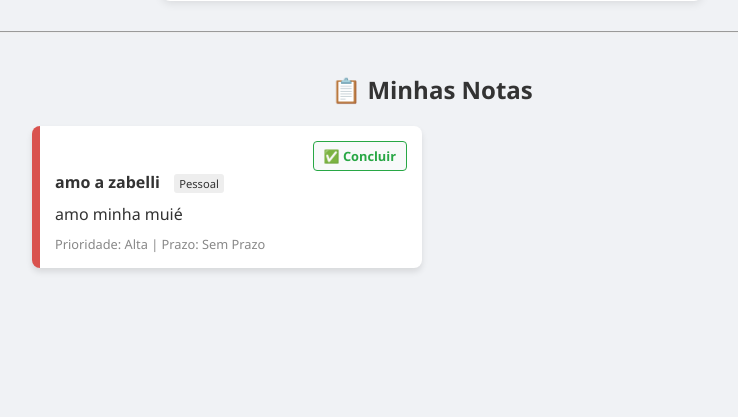
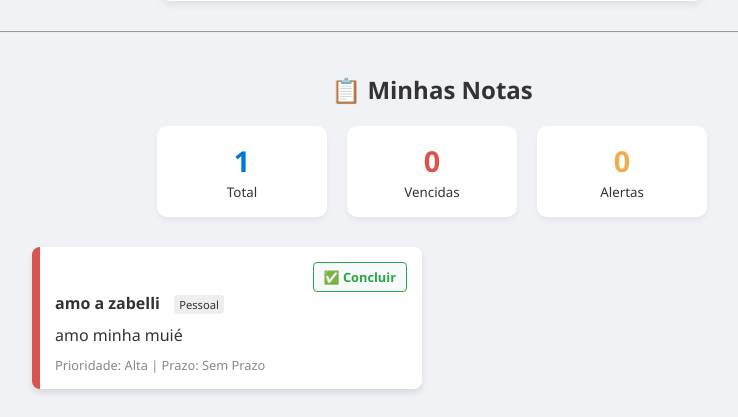
Before and after one commit to Mylutsu/painel_pessoal, a Flask app: page / in a window 1280 px wide. Shown: the part 615-1032 px from the top of the page, without its empty margins (208-946 px from the left). Before the commit the page ends 887 px from the top, so only its background shows below. Run offline with Flask 3, Linux system fonts and the light colour scheme; data comes from the database, SQL or seed files in the repository; both versions use the stored data as it was after the commit.

Commit message:
feat: adiciona dashboard de resumo e contador automático de notas

```diff
--- a/app.py
+++ b/app.py
@@ -41,6 +41,12 @@ def index():
     hoje = date.today() #pega a data atual
     notas_processadas = []
 
+
+    #CONTADORES PARA O DASH BOARD
+    total_vencidas = 0
+    total_alertas = 0
+
+
     for n in notas_do_banco:
         nota = list(n)
         status_vencimento = "em_dia" # Status padrão
@@ -57,8 +63,10 @@ def index():
             # LÓGICA DE TRÊS ESTADOS:
             if diferenca < 0:
                 status_vencimento = "vencido"
+                total_vencidas += 1
             elif n[8] and diferenca <= n[8]:
                 status_vencimento = "alerta"
+                total_alertas += 1
 
         # Agora, em vez de enviar a data bruta, vamos substituir pela formatada
         # Na nossa tabela, a data de vencimento é o índice 7
@@ -68,7 +76,7 @@ def index():
         nota.append(status_vencimento)
         notas_processadas.append(nota)
 
-    return render_template('index.html', notas=notas_processadas)
+    return render_template('index.html', notas=notas_processadas, vencidas=total_vencidas, alertas=total_alertas, total=len(notas_processadas))
 
 # --- ROTA DE AÇÃO (SALVAR OS DADOS) ---
 # 'methods=['POST']' indica que esta rota recebe dados enviados por um formulário
--- a/templates/index.html
+++ b/templates/index.html
@@ -16,6 +16,32 @@
             margin: 0 auto 30px auto; /* Centraliza na tela */
             box-shadow: 0 2px 10px rgba(0,0,0,0.1);
         }
+
+        .dashboard {
+            display: flex;
+            justify-content: center;
+            gap: 20px;
+            margin-bottom: 30px;
+        }
+
+        .card-resumo {
+            background: white;
+            padding: 15px 25px;
+            border-radius: 10px;
+            box-shadow: 0 4px 6px rgba(0,0,0,0.05);
+            text-align: center;
+            min-width: 120px;
+        }
+
+        .card-resumo span {
+            display: block;
+            font-size: 1.8em;
+            font-weight: bold;
+        }
+
+        .text-vermelho { color: #d9534f; }
+        .text-amarelo { color: #f0ad4e; }
+        .text-azul { color: #0275d8; }
 
         /* Fazendo com que todos os campos ocupem a largura total e tenham espaçamento */
         input, select, textarea {
@@ -179,6 +205,21 @@
 
     <h2 style="text-align: center; margin-top: 40px;">📋 Minhas Notas</h2>
 
+    <div class="dashboard">
+        <div class="card-resumo">
+            <span class="text-azul">{{ total }}</span>
+            <small>Total</small>
+        </div>
+        <div class="card-resumo">
+            <span class="text-vermelho">{{ vencidas }}</span>
+            <small>Vencidas</small>
+        </div>
+        <div class="card-resumo">
+            <span class="text-amarelo">{{ alertas }}</span>
+            <small>Alertas</small>
+        </div>
+    </div>
+
     <div class="notas-container">
         {% for n in notas %}
         <div class="nota-card {{ n[4] }}">
```
Also changed, not shown: painel_dados.db.
